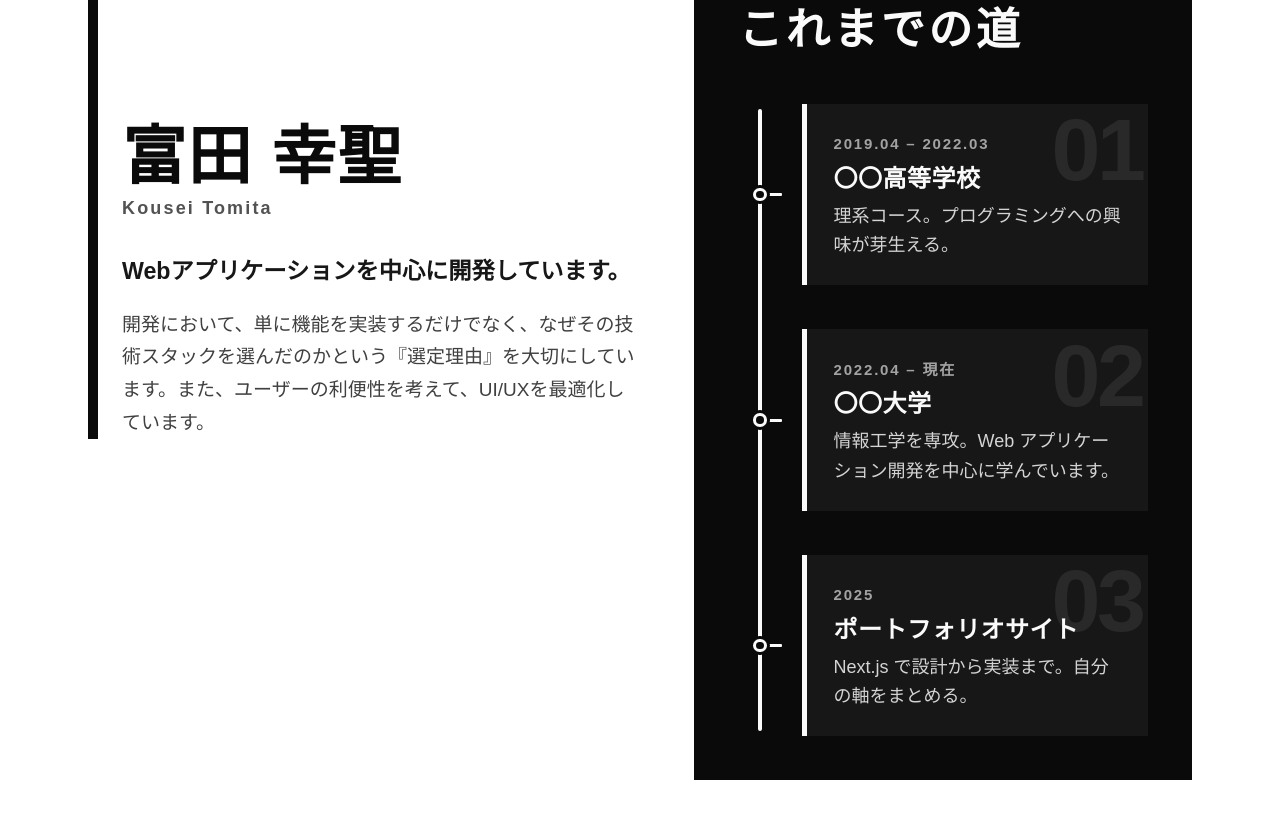
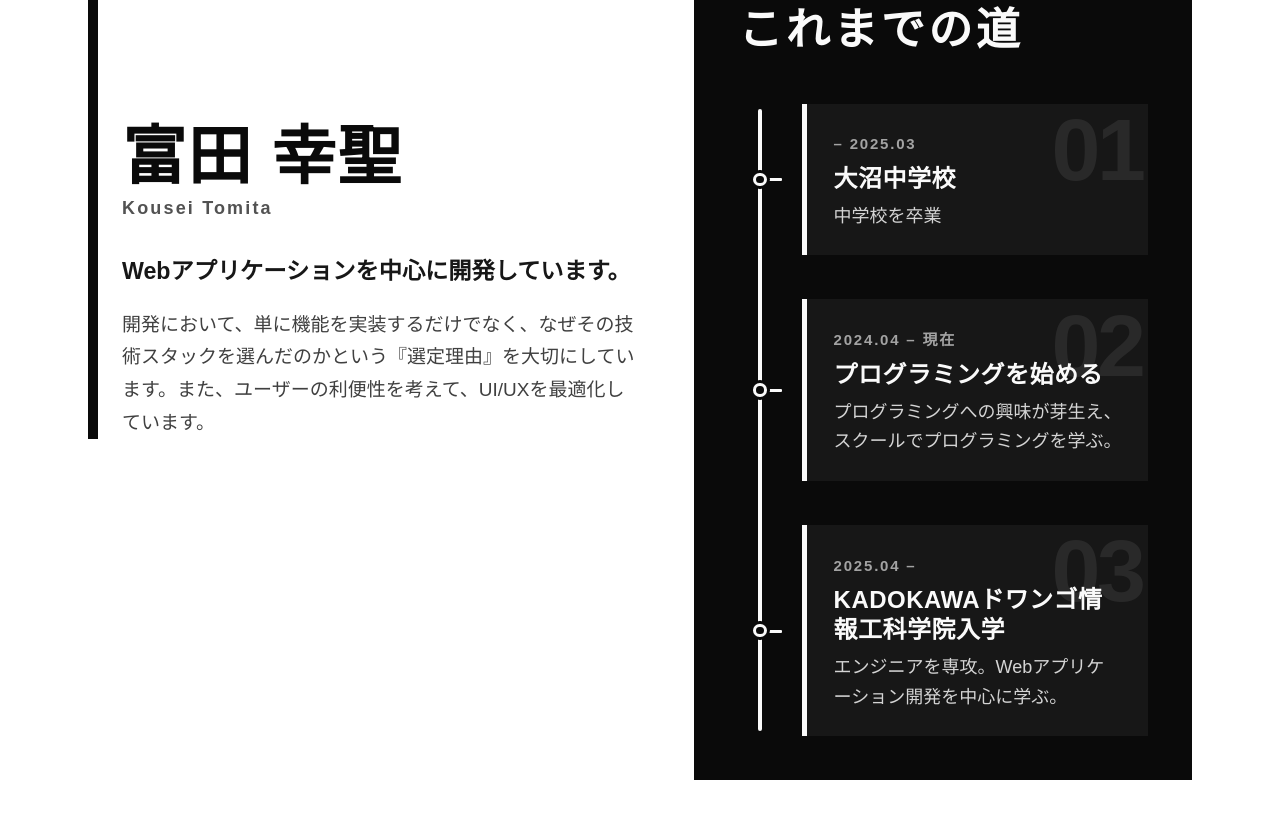
Before and after one commit to kousei2071/my-app, a Next.js app: page / in a window 1280 px wide. Shown: the part 960-1778 px from the top of the page. Built offline with nearby package versions, Linux system fonts and the light colour scheme.

Commit message:
LifeJourneySectionを更新し、最近の教育的成果やプログラミングへの関心を反映した新しいマイルストーンを追加してください。

```diff
--- a/app/components/LifeJourneySection.tsx
+++ b/app/components/LifeJourneySection.tsx
@@ -10,21 +10,21 @@ type Milestone = {
 const milestones: Milestone[] = [
   {
     id: 'hs',
-    period: '2019.04 – 2022.03',
-    title: '〇〇高等学校',
-    description: '理系コース。プログラミングへの興味が芽生える。',
+    period: ' – 2025.03',
+    title: '大沼中学校',
+    description: '中学校を卒業',
   },
   {
     id: 'uni',
-    period: '2022.04 – 現在',
-    title: '〇〇大学',
-    description: '情報工学を専攻。Web アプリケーション開発を中心に学んでいます。',
+    period: '2024.04 – 現在',
+    title: 'プログラミングを始める',
+    description: 'プログラミングへの興味が芽生え、スクールでプログラミングを学ぶ。',
   },
   {
     id: 'portfolio',
-    period: '2025',
-    title: 'ポートフォリオサイト',
-    description: 'Next.js で設計から実装まで。自分の軸をまとめる。',
+    period: '2025.04 – ',
+    title: 'KADOKAWAドワンゴ情報工科学院入学',
+    description: 'エンジニアを専攻。Webアプリケーション開発を中心に学ぶ。',
   },
 ];
 
```
